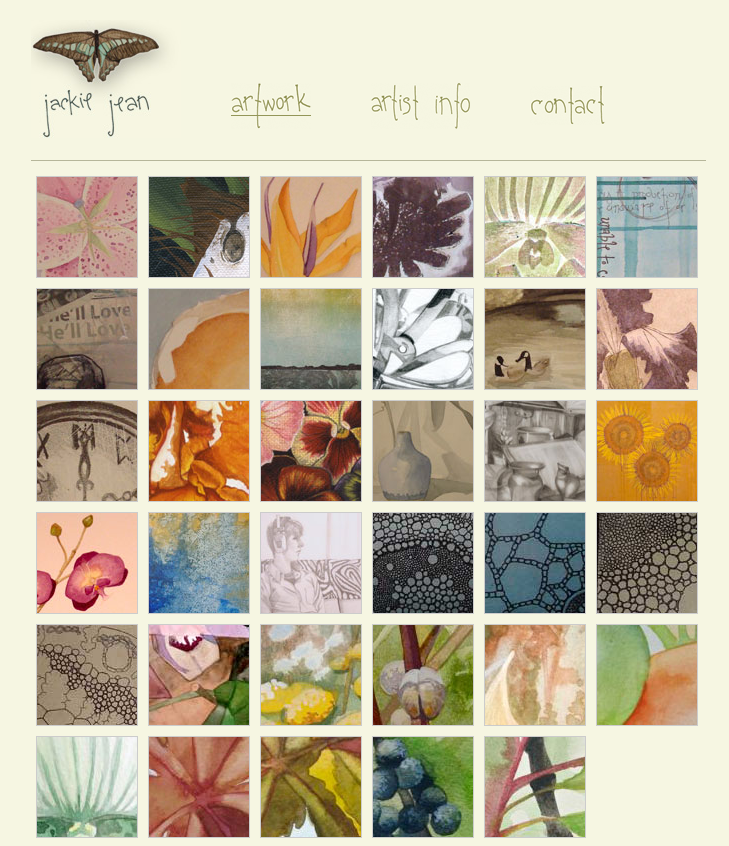
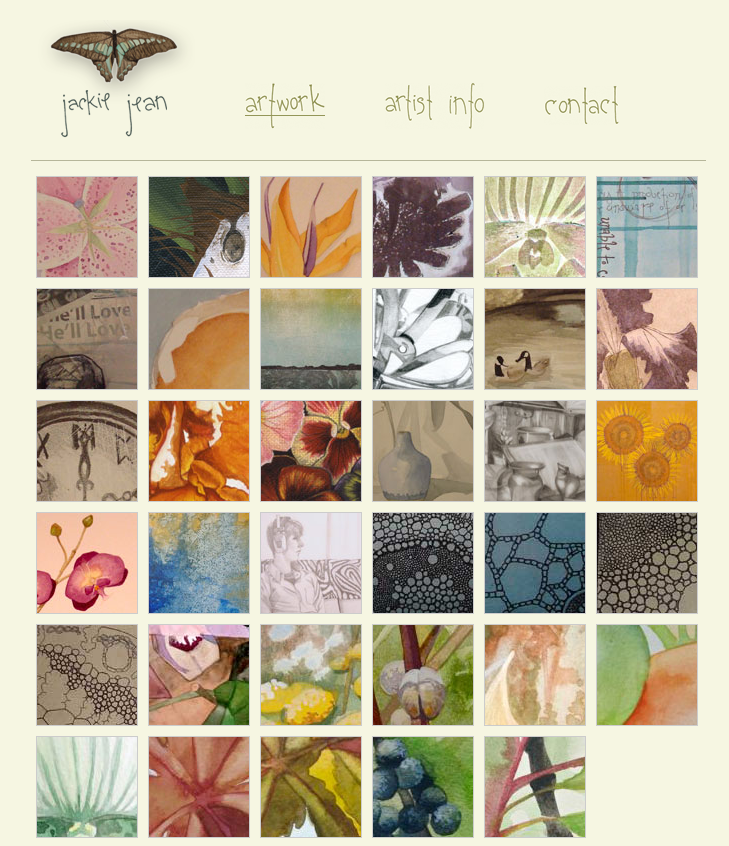
Before and after one commit to jackiejeanart/jackiejeanart.github.io, a plain HTML site: page artwork.html in a window 1280 px wide. Shown: the top 846 px of the page, without its empty margins (272-1001 px from the left). Drawn offline with nearby package versions, Linux system fonts and the light colour scheme.

Commit message:
Fixes issue with background color and shadow in logo (resolves #1)

```diff
--- a/stylesheets/application.css
+++ b/stylesheets/application.css
@@ -17,9 +17,9 @@ h1 {
 	}
 
 h1 div {
-	height: 118px;
-	width: 150px;
-	background: transparent url(../images/logo.jpg) top left no-repeat;
+	height: 124px;
+	width: 164px;
+	background: transparent url(../images/logo.png) top left no-repeat;
 	}
 
 h1 div span {
```
Also changed, not shown: images/logo.png (added).
